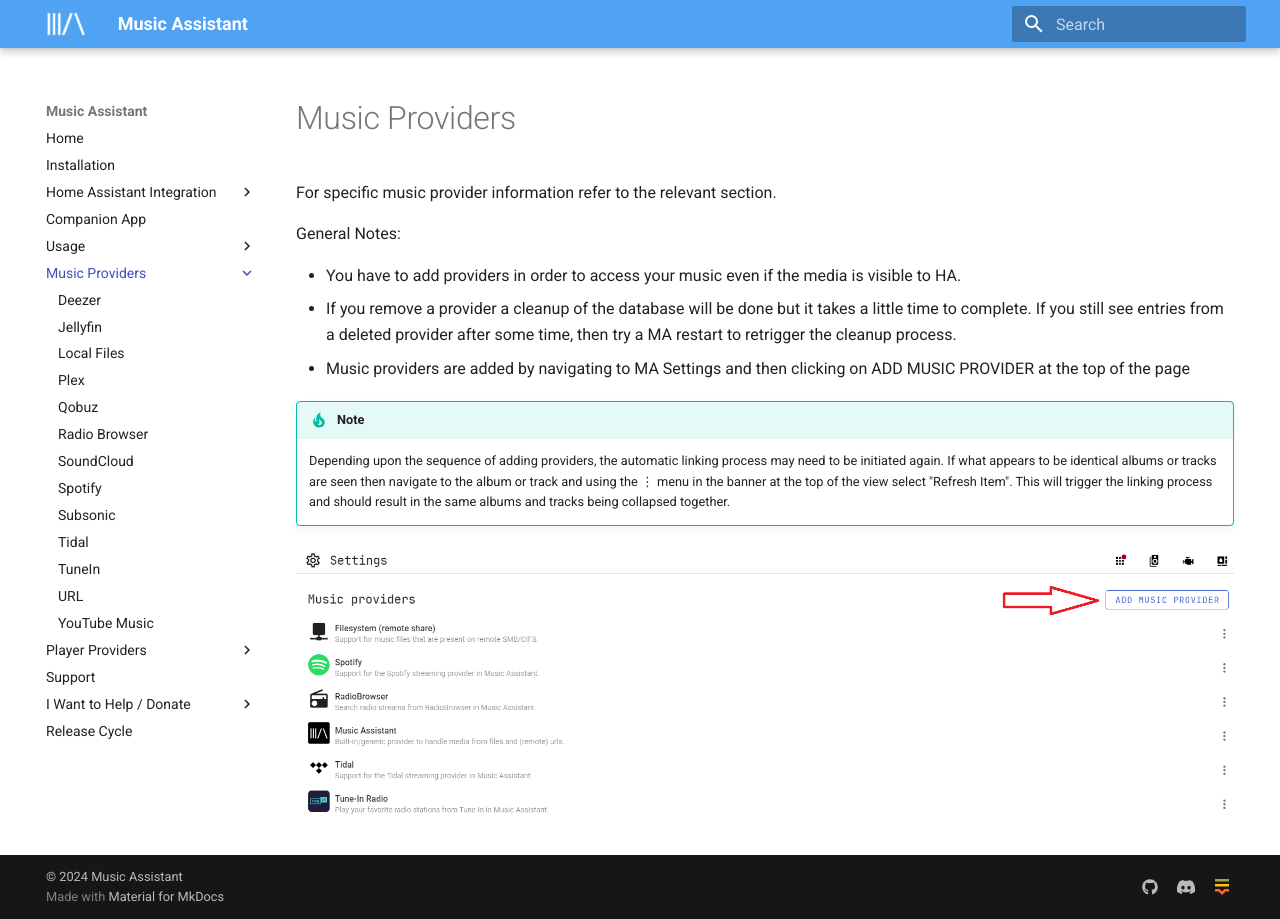
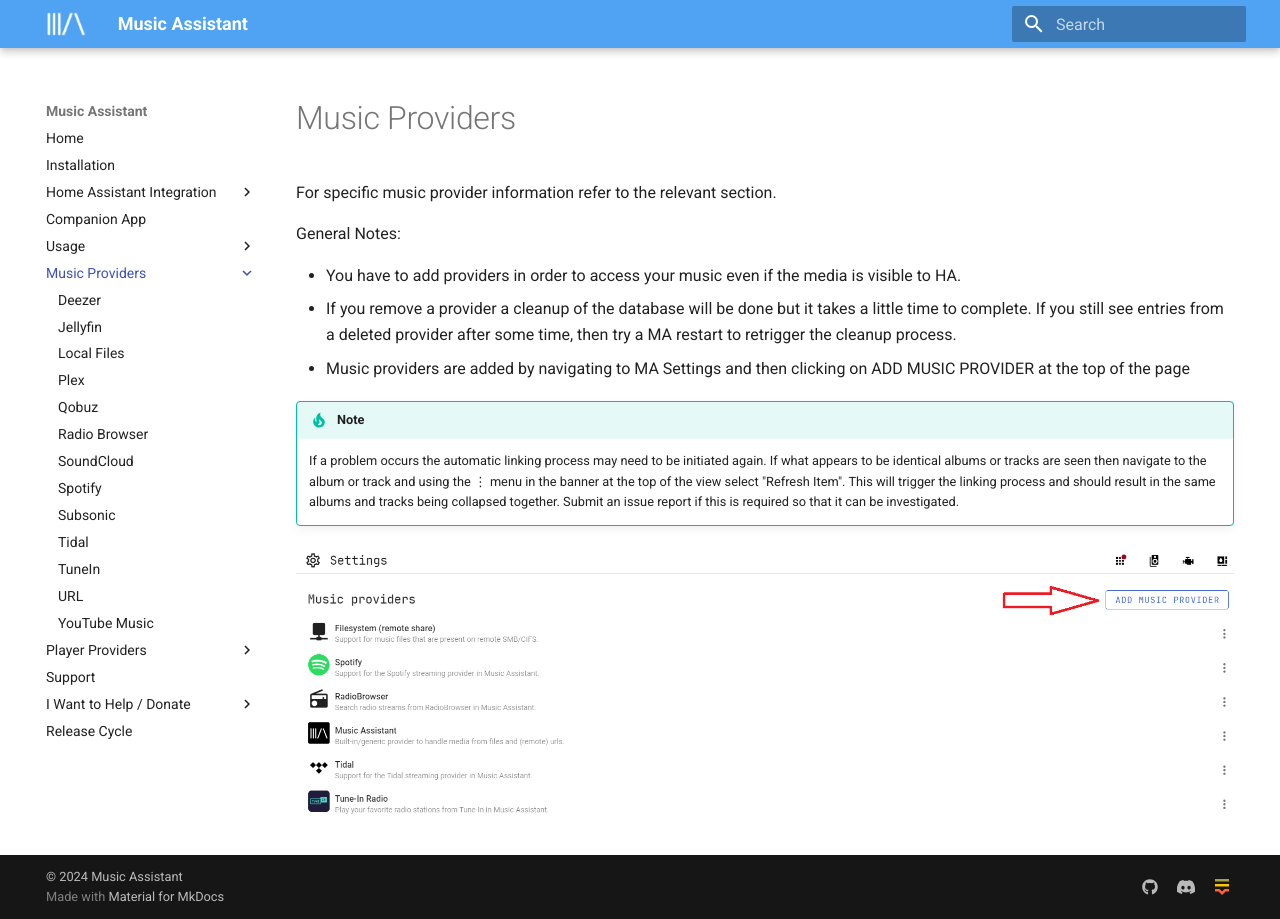
Before and after one commit to pwbriggs/music-assistant.github.io, an MkDocs documentation site: the page built from docs/music-providers/index.md, in a window 1280 px wide. Built offline with MkDocs 1.6.1 and Material for MkDocs 9.7.7, drawn with Linux system fonts in a browser that asks for light colours.

Commit message:
Reword note

```diff
--- a/docs/music-providers/index.md
+++ b/docs/music-providers/index.md
@@ -9,6 +9,6 @@
 - Music providers are added by navigating to MA Settings and then clicking on ADD MUSIC PROVIDER at the top of the page
 
 !!! tip "Note"
-    Depending upon the sequence of adding providers, the automatic linking process may need to be initiated again. If what appears to be identical albums or tracks are seen then navigate to the album or track and using the ⋮ menu in the banner at the top of the view select "Refresh Item". This will trigger the linking process and should result in the same albums and tracks being collapsed together.
+    If a problem occurs the automatic linking process may need to be initiated again. If what appears to be identical albums or tracks are seen then navigate to the album or track and using the ⋮ menu in the banner at the top of the view select "Refresh Item". This will trigger the linking process and should result in the same albums and tracks being collapsed together. Submit an issue report if this is required so that it can be investigated.
 
 ![image](../assets/screenshots/add-music-provider.png)
```
